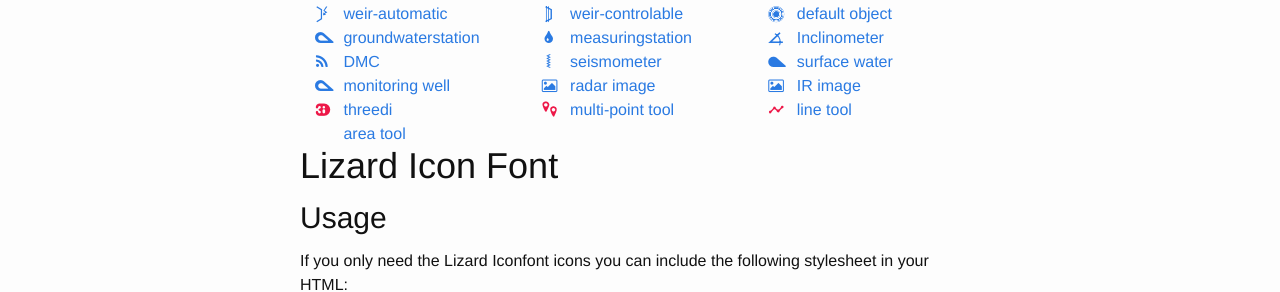
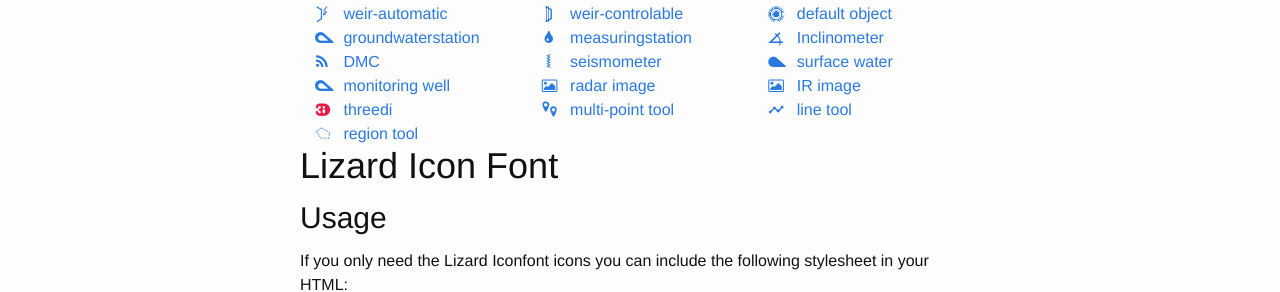
Before and after one commit to nens/lizard-iconfont, a Jekyll site: the page built from index.md, in a window 1280 px wide. Shown: the part 321-613 px from the top of the page. Built offline with Jekyll 4.4.1, drawn with Linux system fonts in a browser that asks for light colours.

Commit message:
Updated index.md to show icons in regular color

```diff
--- a/index.md
+++ b/index.md
@@ -200,20 +200,20 @@
     </div>
     <div class="col-md-4 col-sm-4">
       <a class="name" title="Unicode Character: |">
-        <i class="lz lz-multi-point-tool" style="color: #ed1848"></i>
+        <i class="lz lz-multi-point-tool"></i>
         multi-point tool
       </a>
     </div>
     <div class="col-md-4 col-sm-4">
       <a class="name" title="Unicode Character: }">
-        <i class="lz lz-line-tool" style="color: #ed1848"></i>
+        <i class="lz lz-line-tool"></i>
         line tool
       </a>
     </div>
     <div class="col-md-4 col-sm-4">
       <a class="name" title="Unicode Character: ~">
-        <i class="lz lz-area-tool" style="color: #ed1848"></i>
-        area tool
+        <i class="lz lz-region-tool"></i>
+        region tool
       </a>
     </div>
   </div>
```
